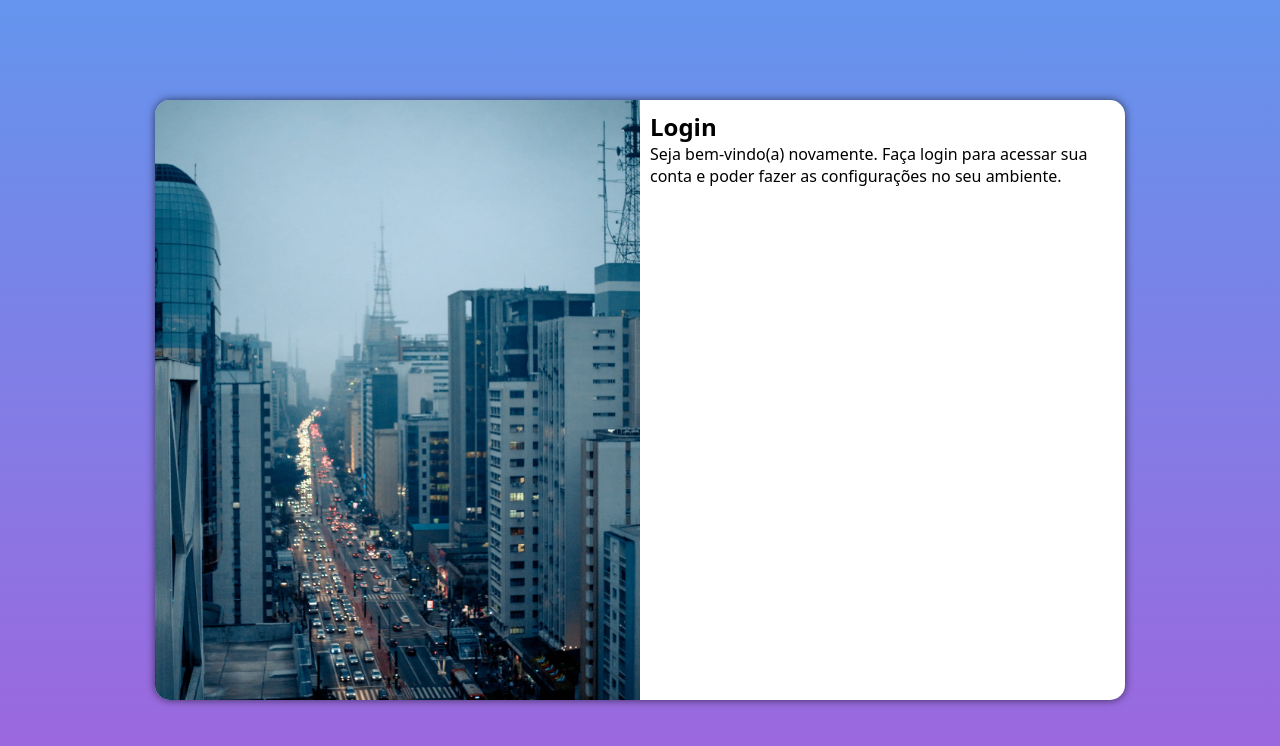
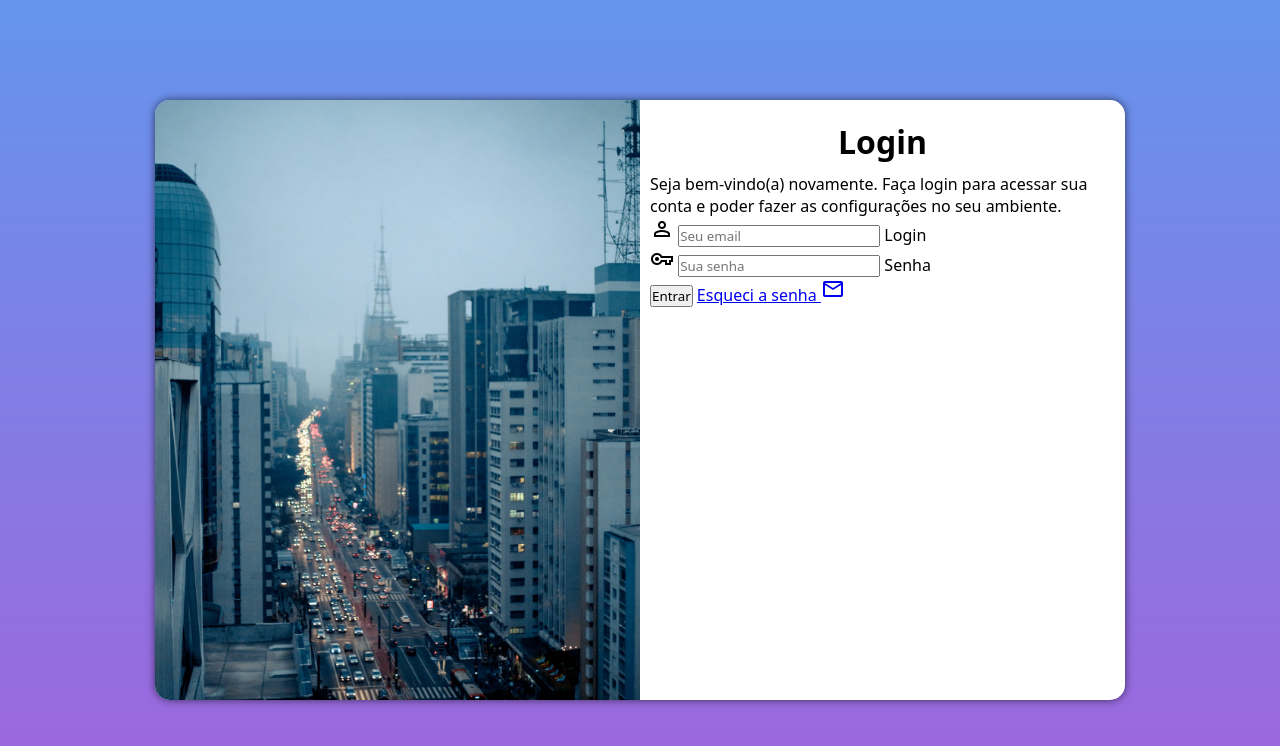
Before and after one commit to lucasbragag/projeto-login, a plain HTML site: page index.html in a window 1280 px wide. Drawn offline with nearby package versions, Linux system fonts and the light colour scheme.

Commit message:
atualizei formulário

```diff
--- a/estilos/media-query.css
+++ b/estilos/media-query.css
@@ -22,6 +22,14 @@
         width: 60%;
         height: 100%;
     }
+
+    div#fomulario > h1 {
+        font-size: 1.7em;
+    }
+
+    div#formulario > p {
+        font-size: 1em;
+    }
 }
 
 @media screen and (min-width: 993px) {
@@ -45,4 +53,12 @@
         width: 50%;
         height: 100%;
     }
+
+    div#formulario > h1 {
+        font-size: 2em;
+    }
+
+    div#formulario > p {
+        font-size: 1em;
+    }
 }
--- a/estilos/style.css
+++ b/estilos/style.css
@@ -56,3 +56,13 @@ section#login > div#formulario {
     display: block;
     padding: 10px;
 }
+
+div#formulario > h1 {
+    padding: 10px;
+    text-align: center;
+    font-size: 1.5em;
+}
+
+div#formulario > p {
+    font-size: 0.8em;
+}
--- a/index.html
+++ b/index.html
@@ -4,6 +4,7 @@
     <meta charset="UTF-8">
     <meta name="viewport" content="width=device-width, initial-scale=1.0">
     <title>Login</title>
+    <link rel="stylesheet" href="https://fonts.googleapis.com/css2?family=Material+Symbols+Outlined:opsz,wght,FILL,GRAD@20..48,100..700,0..1,-50..200" />
     <link rel="stylesheet" href="estilos/style.css">
     <link rel="stylesheet" href="estilos/media-query.css">
 </head>
@@ -18,8 +19,25 @@
                 <h1>Login</h1>
                 <p>Seja bem-vindo(a) novamente. Faça login para acessar sua conta e poder fazer as configurações no seu ambiente.</p>
 
-                <form action="login.php" method="post">
-
+                <form action="login.php" method="post" autocomplete="on">
+                    <div class="campo">
+                        <span class="material-symbols-outlined">
+                            person
+                            </span>
+                        <input type="email" name="login" id="ilogin" placeholder="Seu email" autocomplete="email" required maxlength="30">
+                        <label for="ilogin">Login</label>
+                    </div>
+                    <div class="campo">
+                        <span class="material-symbols-outlined">
+                            vpn_key
+                            </span>
+                        <input type="password" name="senha" id="isenha" placeholder="Sua senha" autocomplete="current-password" required minlength="6">
+                        <label for="isenha">Senha</label>
+                    </div>
+                    <input type="submit" value="Entrar">
+                    <a href="esqueci.html">
+                        Esqueci a senha <span class="material-symbols-outlined">mail</span>
+                    </a>
                 </form>
 
             </div>
```
